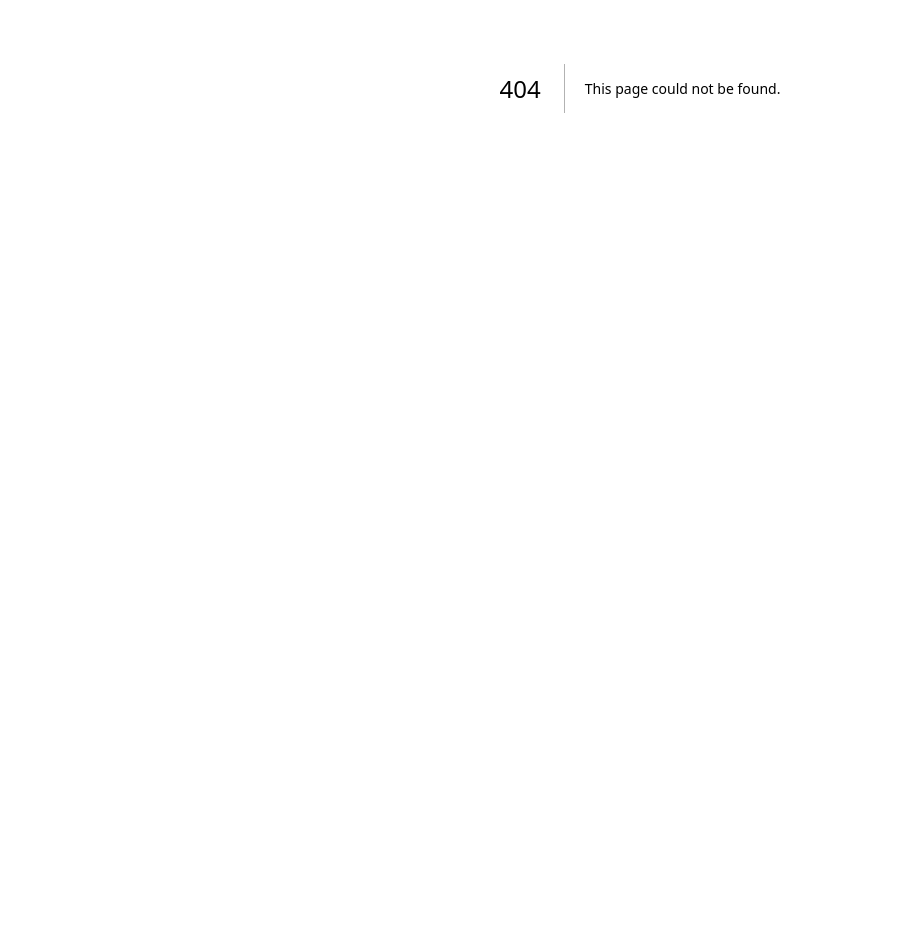
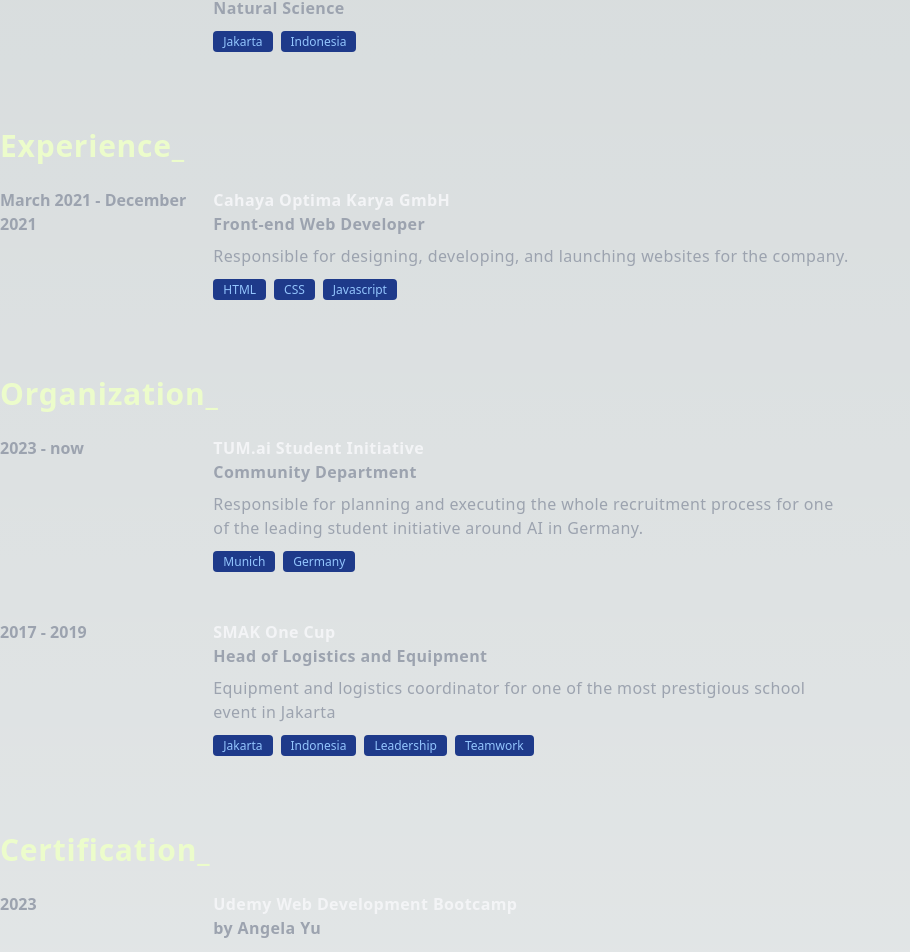
Before and after one commit to brebribre/pers-web, a Next.js app: page /components/shared/rightContent in a window 1280 px wide. Before the commit this address had no page. Shown: the part 312-1264 px from the top of the page, without its empty margins (0-910 px from the left). Before the commit the page ends 800 px from the top, so only its background shows below. Built offline with nearby package versions, Linux system fonts and the light colour scheme.

Commit message:
store data in const

```diff
--- /dev/null
+++ b/constants/certificates.ts
@@ -0,0 +1,20 @@
+export const certificates = [
+    {
+        time : "2023",
+        header : "Udemy Web Development Bootcamp",
+        subheader : "by Angela Yu",
+        desc : "Gives in depth course on Full-Stack Web Development.",
+        tags : ["Node", "React.js", "MongoDB", "HTML", "CSS", "JS"],
+        additional : "See Certificate →",
+        link : "https://www.udemy.com/certificate/UC-1878d032-091d-47ca-b0d5-f72d6c71b488/"
+    },
+    {
+        time : "2021",
+        header : "Object Oriented Programming",
+        subheader : "by edX",
+        desc : "Course on Object Oriented Programming, taught using Java.",
+        tags : ["Java", "OOP"],
+        additional : "See Certificate →",
+        link : "https://courses.edx.org/certificates/13a1e14438e24b1cbef45688db0567b5"
+    },
+]
--- /dev/null
+++ b/constants/education.ts
@@ -0,0 +1,20 @@
+export const educations = [
+    {
+        time        : "2021 - now",
+        header      : "Technische Universität München",
+        subheader   : "4th semester Computer Science",
+        desc        : "With application subject in business administration.",
+        tags        : ["SQL", "Java", "C", "OOP"],
+        additional  : "",
+        link        : "",
+    },
+    {
+        time        : "2017 - 2020",
+        header      : "SMAK 1 Penabur Jakarta",
+        subheader   : "Natural Science",
+        desc        : "",
+        tags        : ["Jakarta","Indonesia"],
+        additional  : "",
+        link        : "",
+    }
+]
--- a/constants/experiences.ts
+++ b/constants/experiences.ts
@@ -1,11 +1,11 @@
 export const experiences = [
     {
-        time : "2021 - now",
-        header : "Technische Universität München",
-        subheader : "4th semester Computer Science",
-        desc : "With application subject in business administration.",
-        tags : ["SQL", "Java", "C", "OOP"],
+        time : "March 2021 - December 2021",
+        header : "Cahaya Optima Karya GmbH",
+        subheader : "Front-end Web Developer",
+        desc : "Responsible for designing, developing, and launching websites for the company.",
+        tags : ["HTML", "CSS", "Javascript"],
         additional : "",
-        link : " "
+        link : ""
     },
 ]
--- /dev/null
+++ b/constants/organizations.ts
@@ -0,0 +1,20 @@
+export const organizations = [
+    {
+        time : "2023 - now",
+        header : "TUM.ai Student Initiative",
+        subheader : "Community Department",
+        desc : "Responsible for planning and executing the whole recruitment process for one of the leading student initiative around AI in Germany.",
+        tags : ["Munich", "Germany"],
+        additional : "",
+        link : "",
+    },
+    {
+        time : "2017 - 2019",
+        header : "SMAK One Cup",
+        subheader : "Head of Logistics and Equipment",
+        desc : "Equipment and logistics coordinator for one of the most prestigious school event in Jakarta",
+        tags : ["Jakarta", "Indonesia", "Leadership", "Teamwork"],
+        additional : "",
+        link : "",
+    }
+]
--- /dev/null
+++ b/pages/components/shared/rightContent.tsx
@@ -0,0 +1,94 @@
+import { projects } from '@/constants/projects';
+import ContentCard from '../cards/contentCard';
+import ProjectCard from '../cards/projectCard';
+import Title from '../ui/title';
+import Footer from './footer';
+import { educations } from '@/constants/education'
+import { experiences } from '@/constants/experiences';
+import { organizations } from '@/constants/organizations';
+import { certificates } from '@/constants/certificates';
+
+function RightContent(props: any) {
+    return (<div>
+        <Title text="Education"/>
+        {educations?.map((item:any,index:number)=>{
+            return <ContentCard
+            key = {index}
+            time = {item.time}
+            header = {item.header}
+            subheader = {item.subheader}
+            desc = {item.desc}
+            tags = {item.tags}
+            additional = {item.additional}
+            link = {item.link}
+          />
+          })
+        }
+
+        <Title text="Experience"/>
+        {experiences?.map((item:any,index:number)=>{
+            return <ContentCard
+            key = {index}
+            time = {item.time}
+            header = {item.header}
+            subheader = {item.subheader}
+            desc = {item.desc}
+            tags = {item.tags}
+            additional = {item.additional}
+            link = {item.link}
+          />
+          })
+        }
+
+        <Title text="Organization"/>
+        {organizations?.map((item:any,index:number)=>{
+            return <ContentCard
+            key = {index}
+            time = {item.time}
+            header = {item.header}
+            subheader = {item.subheader}
+            desc = {item.desc}
+            tags = {item.tags}
+            additional = {item.additional}
+            link = {item.link}
+          />
+          })
+        }
+
+        <Title text="Certification"/>
+        {certificates?.map((item:any,index:number)=>{
+            return <ContentCard
+            key = {index}
+            time = {item.time}
+            header = {item.header}
+            subheader = {item.subheader}
+            desc = {item.desc}
+            tags = {item.tags}
+            additional = {item.additional}
+            link = {item.link}
+          />
+          })
+        }
+
+
+        <Title text="Projects"/>
+        {projects?.map((item:any,index:number)=>{
+            return <ProjectCard
+            key={index}
+            time={item.time}
+            href={item.href}
+            header={item.header}
+            desc={item.desc}
+            tags = {item.tags}
+            link = {item.link}
+            additional = {item.additional}
+          />
+          })
+        }
+
+        <Footer/>
+
+    </div>)
+}
+
+export default RightContent;
--- a/pages/index.tsx
+++ b/pages/index.tsx
@@ -1,12 +1,6 @@
-import Image from 'next/image'
 import Head from 'next/head'
-import Background from './components/shared/Background'
 import LeftContent from './components/shared/leftContent'
-import ContentCard from './components/cards/contentCard'
-import Title from './components/ui/title'
-import Footer from './components/shared/footer'
-import ProjectCard from './components/cards/projectCard'
-import {projects} from '@/constants/projects'
+import RightContent from './components/shared/rightContent'
 
 export default function Home() {
   return (
@@ -21,95 +15,9 @@ export default function Home() {
       </div>
 
       <div className="px-4">
-        <Title text="Education"/>
-        <ContentCard
-          time = "2021 - now"
-          header = "Technische Universität München"
-          subheader = "4th semester Computer Science"
-          desc = "With application subject in business administration."
-          tags = {["SQL", "Java", "C", "OOP"]}
-          additional = ""
-          link = ""
-        />
-        <ContentCard
-          time = "2017 - 2020"
-          header = "SMAK 1 Penabur Jakarta"
-          subheader = "Natural Science"
-          desc = ""
-          tags = {["Jakarta","Indonesia"]}
-          additional = ""
-          link = ""
-        />
+        <RightContent/>
+      </div>
 
-        <Title text="Experience"/>
-        <ContentCard
-          time = "March 2021 - December 2021"
-          header = "Cahaya Optima Karya GmbH"
-          subheader = "Front-end Web Developer"
-          desc = "Responsible for designing, developing, and launching websites for the company."
-          tags = {["HTML", "CSS", "Javascript"]}
-          additional = ""
-          link = ""
-        />
-
-        <Title text="Organization"/>
-        <ContentCard
-          time = "2023 - now"
-          header = "TUM.ai Student Initiative"
-          subheader = "Community Department"
-          desc = "Responsible for planning and executing the whole recruitment process for one of the leading student initiative around AI in Germany."
-          tags = {["Munich", "Germany"]}
-          additional = ""
-          link = ""
-        />
-        <ContentCard
-          time = "2017 - 2019"
-          header = "SMAK One Cup"
-          subheader = "Head of Logistics and Equipment"
-          desc = "Equipment and logistics coordinator for one of the most prestigious school event in Jakarta"
-          tags = {["Jakarta", "Indonesia", "Leadership", "Teamwork"]}
-          additional = ""
-          link = ""
-        />
-        <Title text="Certification"/>
-
-        <ContentCard
-          time = "2023"
-          header = "Udemy Web Development Bootcamp"
-          subheader = "by Angela Yu"
-          desc = "Gives in depth course on Full-Stack Web Development."
-          tags = {["Node", "React.js", "MongoDB", "HTML", "CSS", "JS"]}
-          additional = "See Certificate →"
-          link = "https://www.udemy.com/certificate/UC-1878d032-091d-47ca-b0d5-f72d6c71b488/"
-        />
-        <ContentCard
-          time = "2021"
-          header = "Object Oriented Programming"
-          subheader = "by edX"
-          desc = "Course on Object Oriented Programming, taught using Java."
-          tags = {["Java", "OOP"]}
-          additional = "See Certificate →"
-          link = "https://courses.edx.org/certificates/13a1e14438e24b1cbef45688db0567b5"
-        />
-
-
-        <Title text="Projects"/>
-        {projects?.map((item:any,index:number)=>{
-            return <ProjectCard
-            key={index}
-            time={item.time}
-            href={item.href}
-            header={item.header}
-            desc={item.desc}
-            tags = {item.tags}
-            link = {item.link}
-            additional = {item.additional}
-          />
-          })
-        }
-
-        <Footer/>
-      </div>
     </div>
 
   )
```
